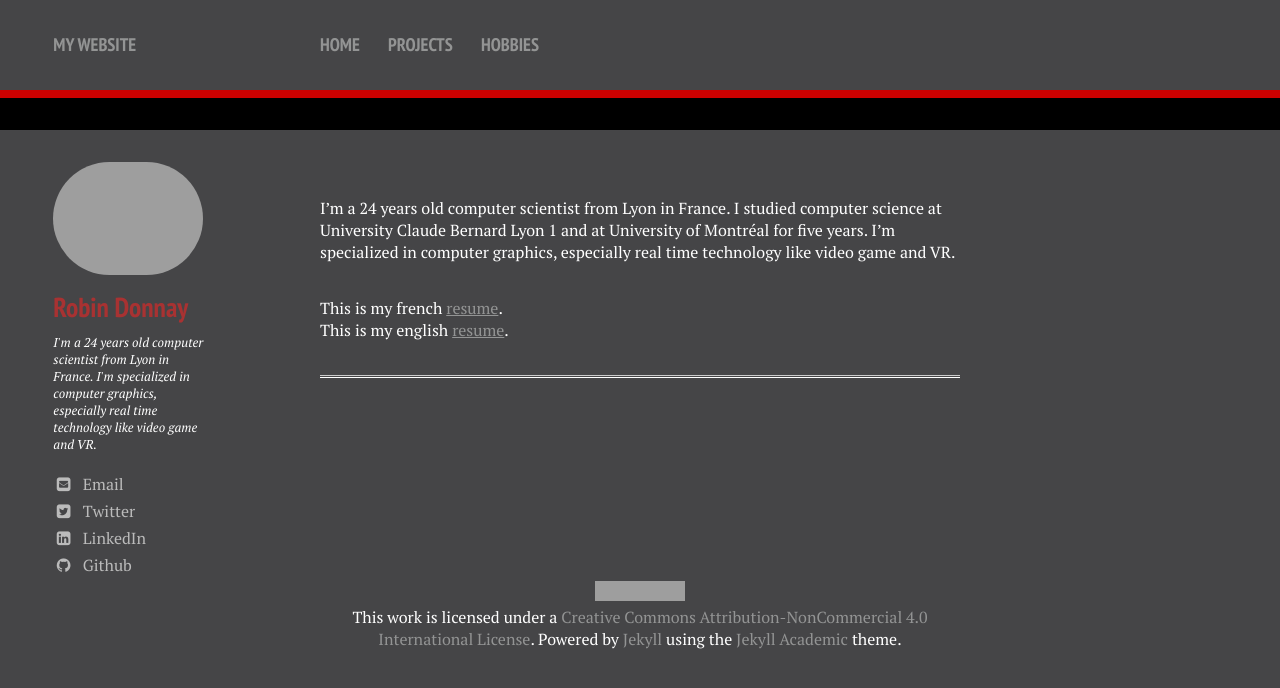
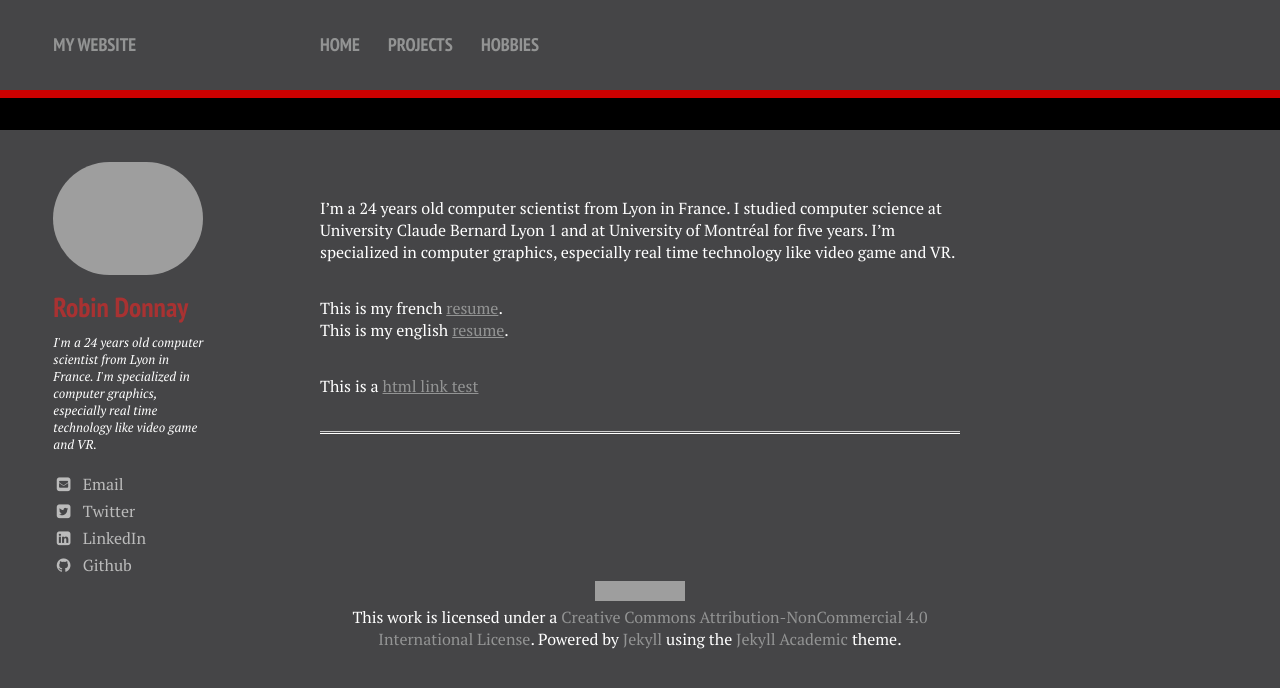
Before and after one commit to Aros69/RobinDonnay, a Jekyll site: the page built from index.md, in a window 1280 px wide. Shown: the top 688 px of the page. Built offline with Jekyll 4.4.1, drawn with Linux system fonts in a browser that asks for light colours; nearby versions of some CDN libraries; grey boxes are pictures that could not be loaded.

Commit message:
link test

```diff
--- a/index.md
+++ b/index.md
@@ -9,3 +9,5 @@ I'm a 24 years old computer scientist from Lyon in France. I studied computer sc
 
 This is my french [resume](/RobinDonnay/pdf/CV_Robin_Donnay_FR.pdf).
 This is my english [resume](/RobinDonnay/pdf/CV_Robin_Donnay_EN.pdf).
+
+This is a [html link test](/RobinDonnay/pages/privacy.htm)
```
